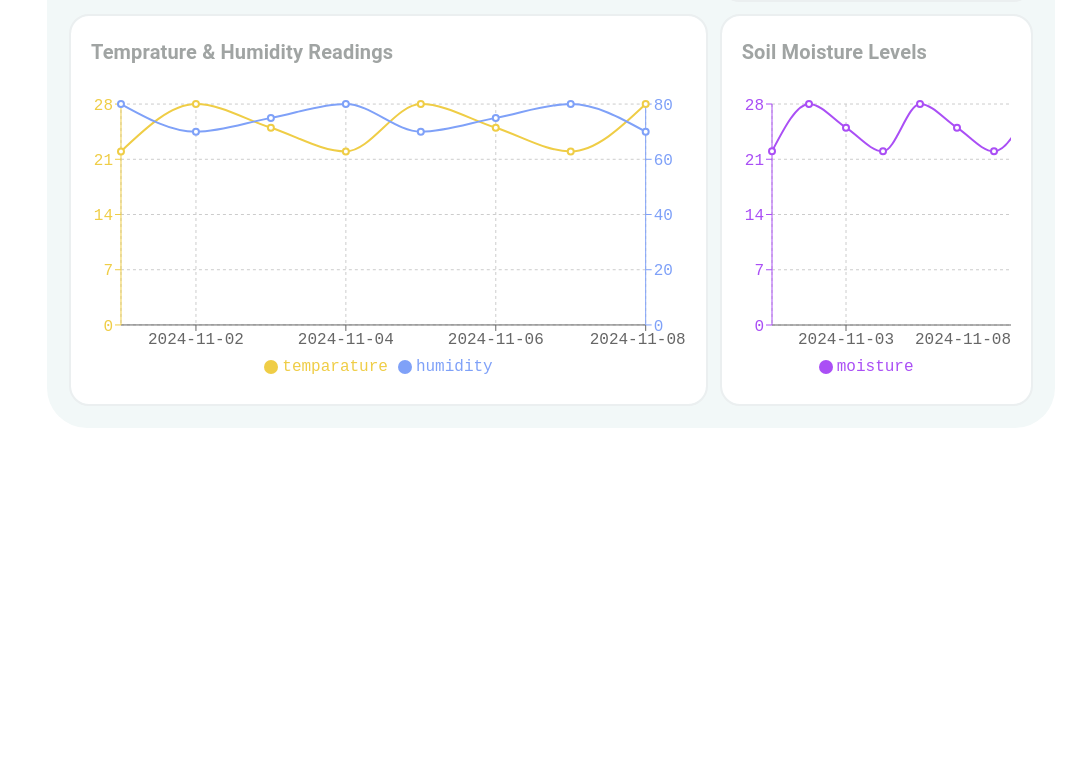
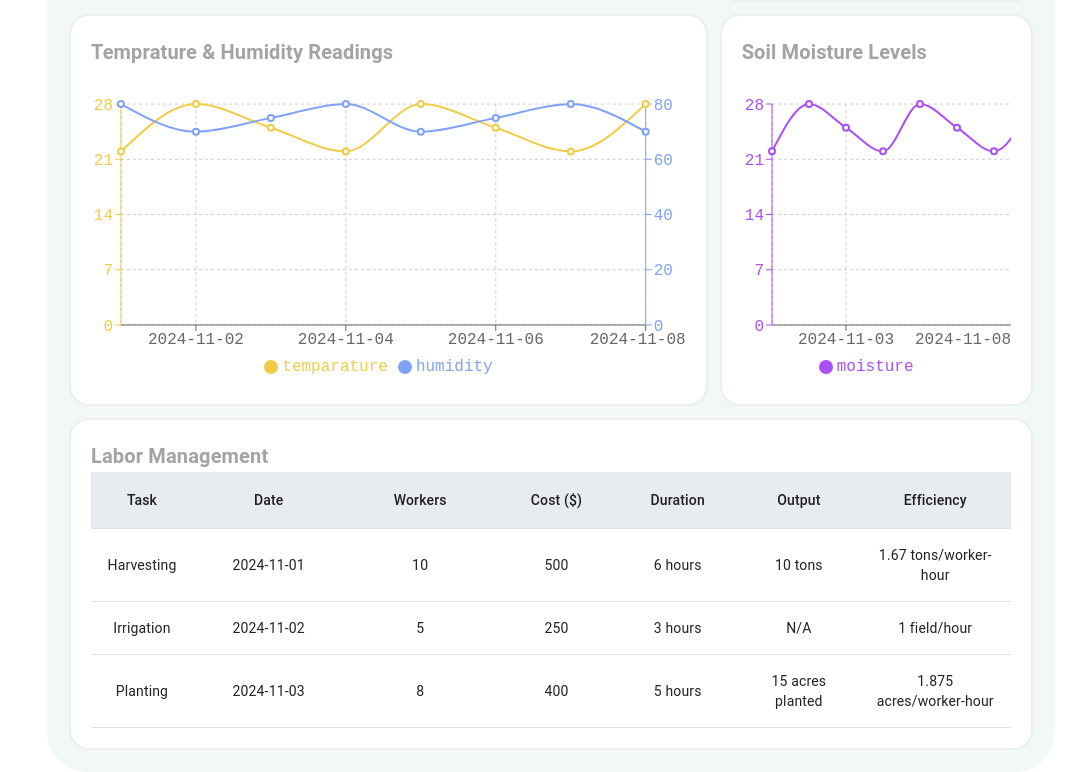
Before and after one commit to SambhajiShinde1234/saas-web-application-smart-agro, a React (Vite) app: page /dashboard in a window 1280 px wide. Shown: the part 858-1630 px from the top of the page, without its empty margins (209-1280 px from the left). Before the commit the page ends 1286 px from the top, so only its background shows below. Built offline with nearby package versions, Linux system fonts and the light colour scheme.

Commit message:
done lbor management and Table component

```diff
--- /dev/null
+++ b/src/components/ui/DxTable.jsx
@@ -0,0 +1,37 @@
+/* eslint-disable react/prop-types */
+import {
+  Table,
+  TableBody,
+  TableCell,
+  TableHead,
+  TableRow,
+} from '@mui/material';
+
+const DxTable = ({ columns, data, tableHeadBgColor = '#E8EBF0' }) => {
+  return (
+    <Table>
+      <TableHead sx={{ background: tableHeadBgColor }}>
+        <TableRow>
+          {columns.map((item, index) => (
+            <TableCell key={index} align={item.align} width={item.width}>
+              {item.columnName}
+            </TableCell>
+          ))}
+        </TableRow>
+      </TableHead>
+      <TableBody>
+        {data.map((row, index) => (
+          <TableRow key={index} hover>
+            {columns.map((column, index) => (
+              <TableCell key={index} align={column.align}>
+                {row[column.field]}
+              </TableCell>
+            ))}
+          </TableRow>
+        ))}
+      </TableBody>
+    </Table>
+  );
+};
+
+export default DxTable;
--- a/src/dummy-data/FarmData.js
+++ b/src/dummy-data/FarmData.js
@@ -166,3 +166,33 @@ export const FARMS = [
     },
   },
 ];
+
+export const LABOR_MANAGEMENT = [
+  {
+    task: 'Harvesting',
+    date: '2024-11-01',
+    workers: 10,
+    cost: 500,
+    duration: '6 hours',
+    output: '10 tons',
+    efficiency: '1.67 tons/worker-hour',
+  },
+  {
+    task: 'Irrigation',
+    date: '2024-11-02',
+    workers: 5,
+    cost: 250,
+    duration: '3 hours',
+    output: 'N/A',
+    efficiency: '1 field/hour',
+  },
+  {
+    task: 'Planting',
+    date: '2024-11-03',
+    workers: 8,
+    cost: 400,
+    duration: '5 hours',
+    output: '15 acres planted',
+    efficiency: '1.875 acres/worker-hour',
+  },
+];
--- a/src/pages/dashboard/Dashboard.jsx
+++ b/src/pages/dashboard/Dashboard.jsx
@@ -8,6 +8,7 @@ import YearlyYieldTrends from './components/YearlyYieldTrends';
 import TempratureHumidity from './components/TemparatureHumidity';
 import SoilMoisture from './components/SoilMoisture';
 import { StyledCardStack } from '../../components/styled/styled';
+import LaborManagement from './components/LaborManagement';
 
 const Dashboard = () => {
   return (
@@ -35,6 +36,9 @@ const Dashboard = () => {
         <Grid2 size={{ xs: 12, md: 4 }}>
           <SoilMoisture />
         </Grid2>
+        <Grid2 size={{ xs: 12 }}>
+          <LaborManagement />
+        </Grid2>
       </Grid2>
     </StyledCardStack>
   );
--- /dev/null
+++ b/src/pages/dashboard/components/LaborManagement.jsx
@@ -0,0 +1,34 @@
+import { StyledCard, StyledCardStack } from '../../../components/styled/styled';
+import DxSecondaryTypography from '../../../components/ui/DxSecondaryTypography';
+import { LABOR_MANAGEMENT } from '../../../dummy-data/FarmData';
+import DxTable from '../../../components/ui/DxTable';
+
+const tableColumns = [
+  { columnName: 'Task', field: 'task', align: 'center', width: 100 },
+  { columnName: 'Date', field: 'date', align: 'center', width: 150 },
+  { columnName: 'Workers', field: 'workers', align: 'center', width: 150 },
+  { columnName: 'Cost ($)', field: 'cost', align: 'center', width: 120 },
+  { columnName: 'Duration', field: 'duration', align: 'center', width: 120 },
+  { columnName: 'Output', field: 'output', align: 'center', width: 120 },
+  {
+    columnName: 'Efficiency',
+    field: 'efficiency',
+    align: 'center',
+    width: 150,
+  },
+];
+
+const LaborManagement = () => {
+  return (
+    <StyledCard>
+      <StyledCardStack>
+        <DxSecondaryTypography variant="h6">
+          Labor Management
+        </DxSecondaryTypography>
+      </StyledCardStack>
+      <DxTable columns={tableColumns} data={LABOR_MANAGEMENT} />
+    </StyledCard>
+  );
+};
+
+export default LaborManagement;
```
